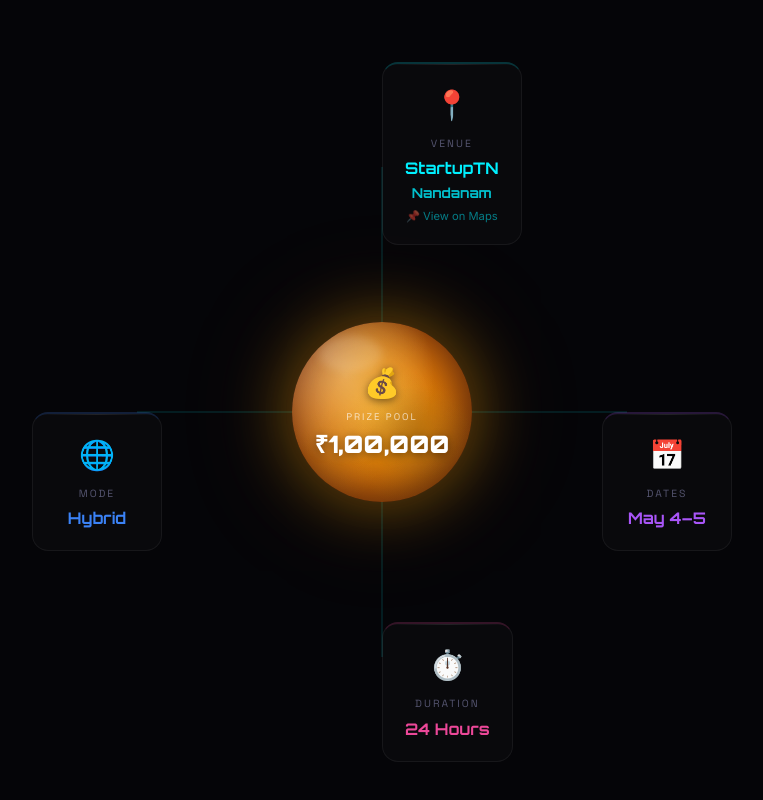
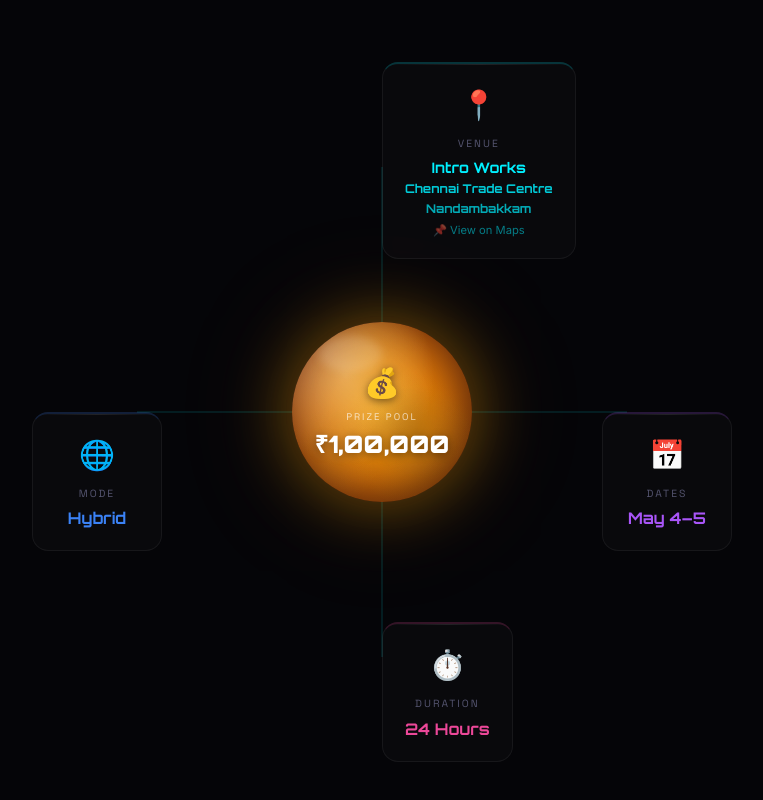
Before and after one commit to guru03-coder/Vortexa-HackHere, a React (Vite) app: page / in a window 1280 px wide. Shown: the part 2844-3644 px from the top of the page, without its empty margins (258-1021 px from the left). Built offline with nearby package versions, Linux system fonts and the light colour scheme.

Commit message:
fix: update venue to Intro Works, Chennai Trade Centre, Nandambakkam with new maps link

```diff
--- a/src/components/EventDetails.jsx
+++ b/src/components/EventDetails.jsx
@@ -2,7 +2,7 @@ import { motion } from 'framer-motion';
 import { useRef } from 'react';
 
 const orbitItems = [
-  { label: 'VENUE', value: 'StartupTN, Nandanam', icon: '📍', color: '#00f0ff', position: 'top', link: 'https://www.google.com/maps/place/StartupTN/data=!4m2!3m1!1s0x0:0xec60c66c7d34f058?sa=X&ved=1t:2428&ictx=111&cshid=1776503725464821' },
+  { label: 'VENUE', value: 'Intro Works, Chennai Trade Centre, Nandambakkam', icon: '📍', color: '#00f0ff', position: 'top', link: 'https://share.google/JnSKhOHdNC35kzr6k' },
   { label: 'DATES', value: 'May 4–5', icon: '📅', color: '#a855f7', position: 'right' },
   { label: 'DURATION', value: '24 Hours', icon: '⏱️', color: '#ec4899', position: 'bottom' },
   { label: 'MODE', value: 'Hybrid', icon: '🌐', color: '#3b82f6', position: 'left' },
@@ -90,8 +90,9 @@ export default function EventDetails() {
             <TiltCard color={orbitItems[0].color}>
               <span className="planet-item-icon">{orbitItems[0].icon}</span>
               <span className="planet-item-label">{orbitItems[0].label}</span>
-              <span className="planet-item-value" style={{ color: orbitItems[0].color }}>StartupTN</span>
-              <span className="planet-item-value" style={{ color: orbitItems[0].color, fontSize: '0.85em', opacity: 0.8 }}>Nandanam</span>
+              <span className="planet-item-value" style={{ color: orbitItems[0].color, fontSize: '0.9em' }}>Intro Works</span>
+              <span className="planet-item-value" style={{ color: orbitItems[0].color, fontSize: '0.75em', opacity: 0.85 }}>Chennai Trade Centre</span>
+              <span className="planet-item-value" style={{ color: orbitItems[0].color, fontSize: '0.75em', opacity: 0.7 }}>Nandambakkam</span>
               <span style={{ color: 'rgba(0,240,255,0.5)', fontSize: '0.7rem', marginTop: '4px', display: 'block' }}>📌 View on Maps</span>
             </TiltCard>
           </a>
```
